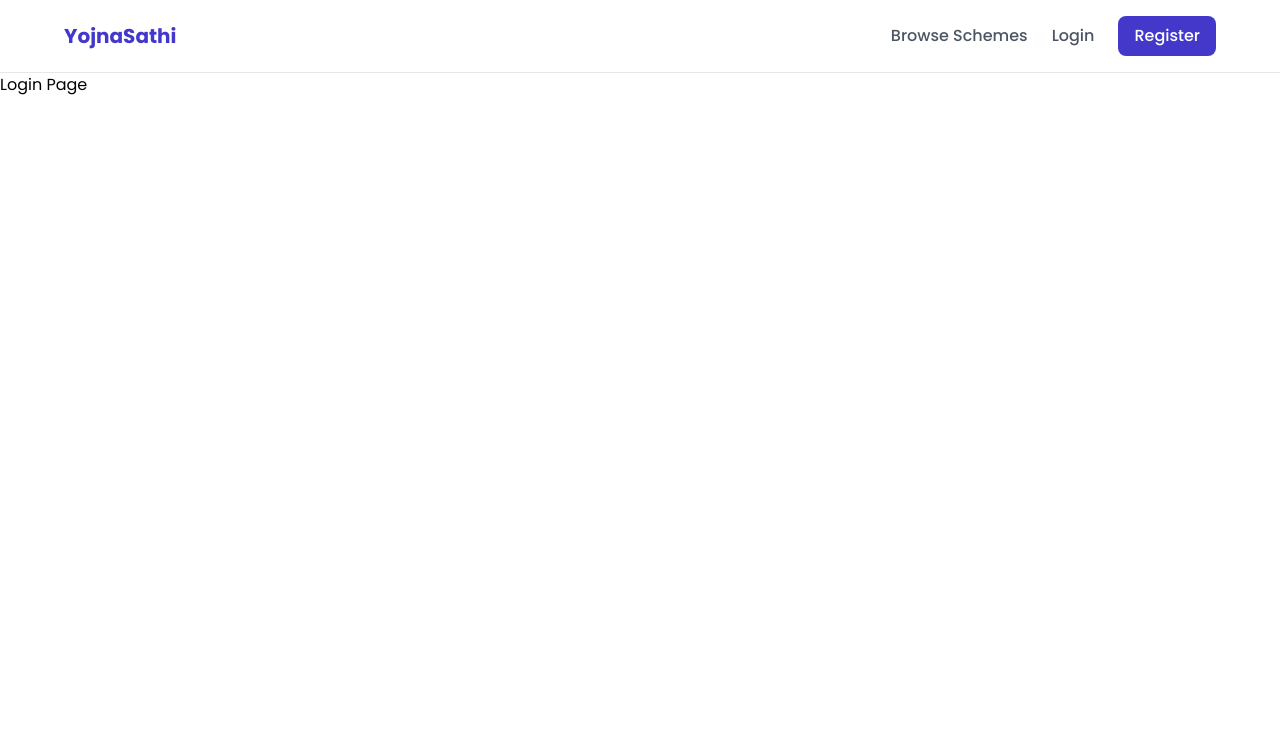
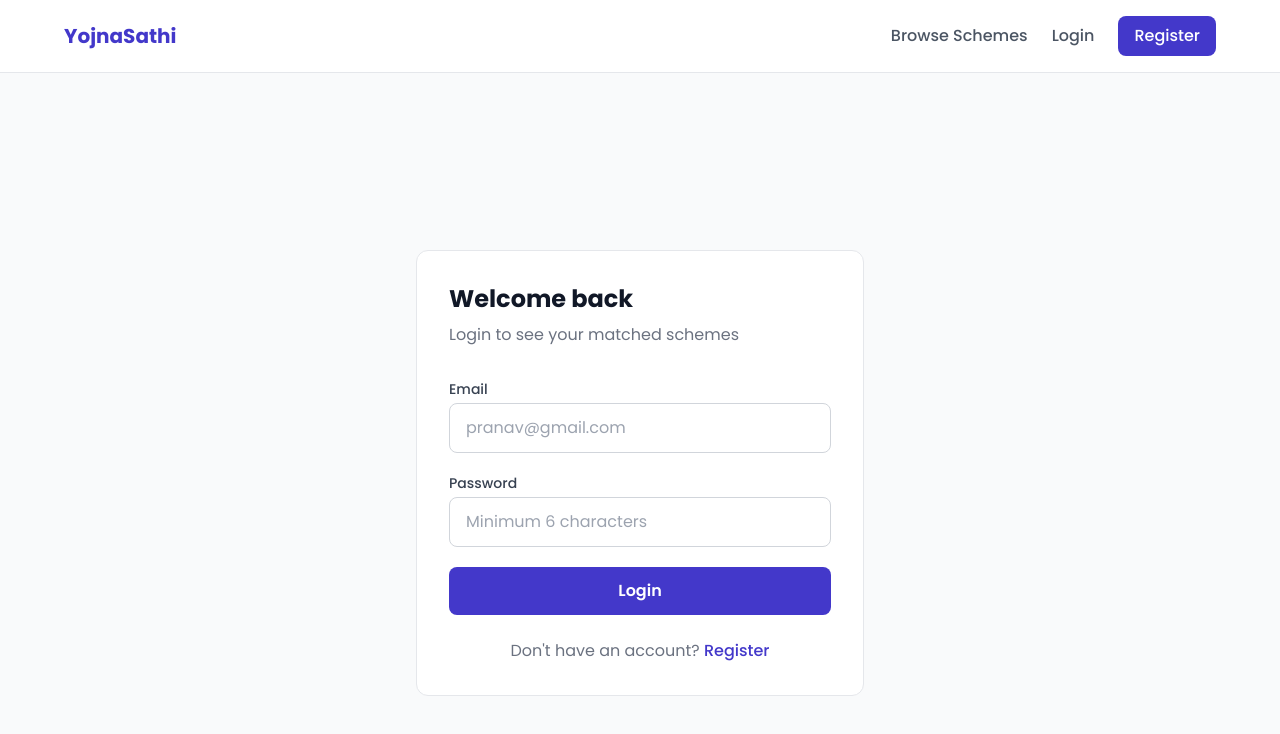
Before and after one commit to Pranav2325/yojana-sathi, a React (Vite) app in the folder client/: page /login in a window 1280 px wide. Shown: the top 734 px of the page. Built offline with nearby package versions, Linux system fonts and the light colour scheme.

Commit message:
feat: build login page with from and api integration

```diff
--- a/client/src/App.jsx
+++ b/client/src/App.jsx
@@ -4,6 +4,7 @@ import { Toaster } from 'react-hot-toast'
 import Navbar from './components/Navbar'
 import LandingPage from "./pages/LandingPage";
 import RegisterPage from "./pages/RegisterPage";
+import LoginPage from "./pages/LoginPage";
 const App = () => {
   return (
     <Router>
@@ -11,7 +12,7 @@ const App = () => {
       <Navbar/>
       <Routes>
         <Route path="/" element={<LandingPage/>}/>
-        <Route path="/login" element={<div>Login Page</div>}/>
+        <Route path="/login" element={<LoginPage/>}/>
         <Route path="/register" element={<RegisterPage/>}/>
         <Route path="/dashboard" element={<div>Dashboard Page</div>}/>
         <Route path="/profile" element={<div>Profile Page</div>}/>
--- /dev/null
+++ b/client/src/pages/LoginPage.jsx
@@ -0,0 +1,102 @@
+import React, { useState } from 'react'
+import toast from 'react-hot-toast';
+import { useDispatch } from 'react-redux';
+import {Link, useNavigate } from 'react-router-dom';
+import api from '../api/axios';
+import { setCredentials } from '../redux/authSlice.js'
+
+const LoginPage = () => {
+    const [formData, setFormData] = useState({
+
+    email: "",
+    password: "",
+  });
+
+  const [loading, setLoading] = useState(false);
+
+  const dispatch = useDispatch();
+  const navigate = useNavigate();
+
+  const handleChange = (e) => {
+    setFormData({ ...formData, [e.target.name]: e.target.value });
+  };
+
+  const handleSubmit = async (e) => {
+    e.preventDefault();
+    setLoading(true);
+    try {
+      const { data } = await api.post("/auth/login", formData);
+      dispatch(
+        setCredentials({
+          user: data,
+          token: data.token,
+        }),
+      );
+      toast.success("Welcom back!");
+      navigate("/dashboard");
+    } catch (error) {
+      toast.error(error.response?.data?.messages || "Something went wrong");
+    } finally {
+      setLoading(false);
+    }
+  };
+  return (
+    <div className="min-h-screen bg-gray-50 flex items-center justify-center px-4">
+          <div className="bg-white p-8 rounded-xl border border-gray-200 w-full max-w-md">
+            <h1 className="text-2xl font-bold text-gray-900 mb-2">
+             Welcome back
+            </h1>
+            <p className="text-gray-500 mb-8">
+              Login to see your matched schemes
+            </p>
+
+            <form onSubmit={handleSubmit} className="flex flex-col gap-5">
+
+              <div>
+                <label className="block text-sm font-medium text-gray-700 mb-1">
+                  Email
+                </label>
+                <input
+                  type="email"
+                  name="email"
+                  value={formData.email}
+                  onChange={handleChange}
+                  placeholder="pranav@gmail.com"
+                  required
+                  className="w-full border border-gray-300 rounded-lg px-4 py-3 text-gray-900 focus:outline-none focus:border-indigo-700"
+                />
+              </div>
+              <div>
+                <label className="block text-sm font-medium text-gray-700 mb-1">
+                  Password
+                </label>
+                <input
+                  type="password"
+                  name="password"
+                  value={formData.password}
+                  onChange={handleChange}
+                  placeholder="Minimum 6 characters"
+                  required
+                  className="w-full border border-gray-300 rounded-lg px-4 py-3 text-gray-900 focus:outline-none focus:border-indigo-700"
+                />
+              </div>
+              <button
+                type="submit"
+                disabled={loading}
+                className="bg-indigo-700 text-white py-3 rounded-lg font-semibold hover:bg-indigo-800 disabled:opacity-50"
+              >
+                {loading ? "Logging in..." : "Login"}
+              </button>
+            </form>
+            <p className="text-center text-gray-500 mt-6">
+              Don't have an account? {" "}
+              <Link to="/register" className="text-indigo-700 font-medium">
+                Register
+              </Link>
+            </p>
+          </div>
+        </div>
+  )
+}
+
+export default LoginPage
```
